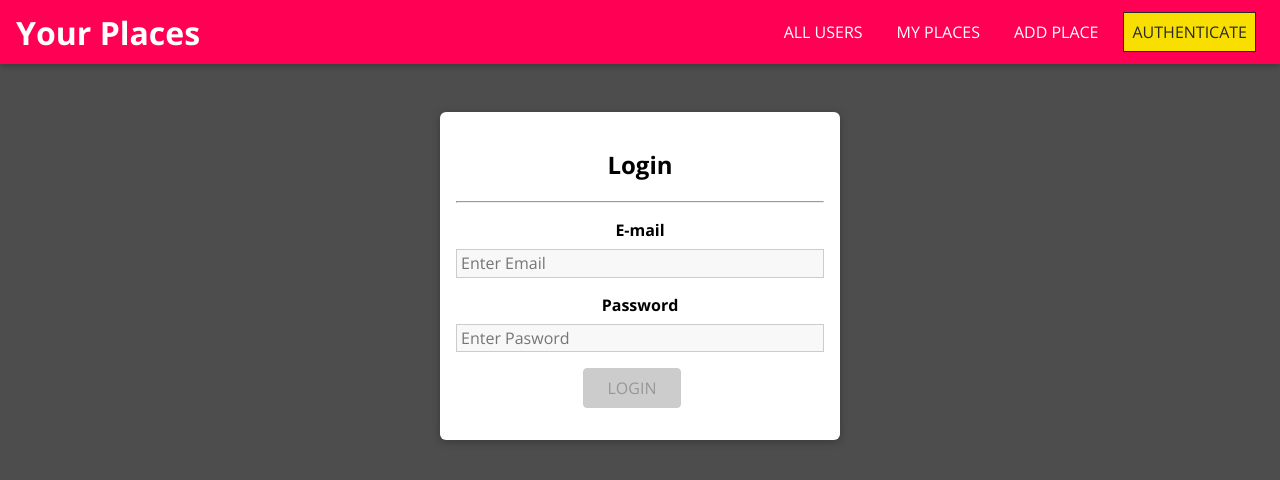
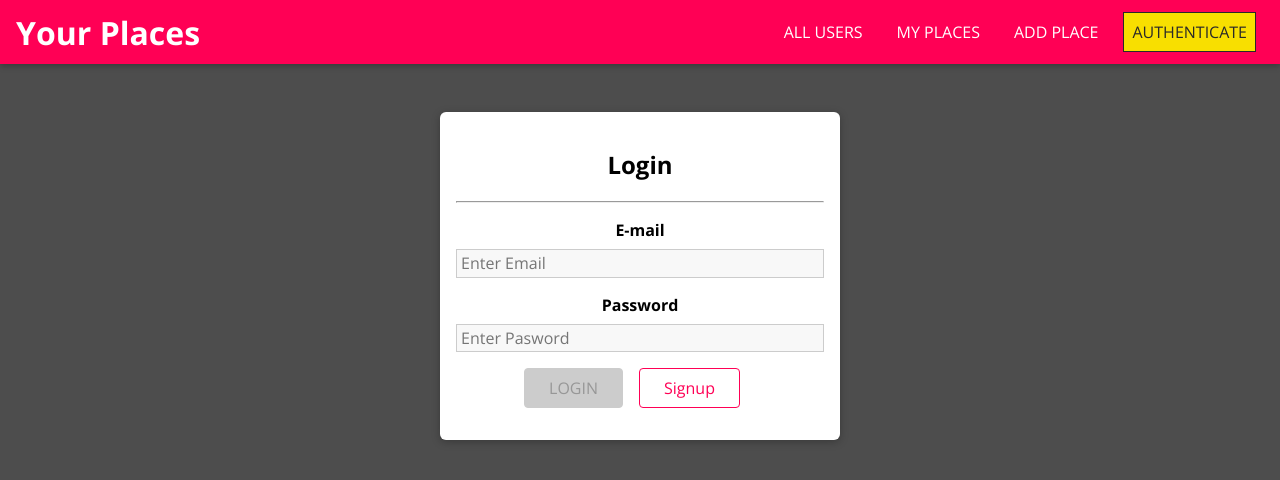
Before and after one commit to ashraful006/wanderlist, a React (Create React App) app in the folder wanderlist-frontend/: page /auth in a window 1280 px wide. Shown: the top 480 px of the page. Built offline with nearby package versions, Linux system fonts and the light colour scheme.

Commit message:
Add login and signup swith button in auth page

```diff
--- a/wanderlist-frontend/src/shared/hooks/form-hook.js
+++ b/wanderlist-frontend/src/shared/hooks/form-hook.js
@@ -5,6 +5,9 @@ const formReducer = (state, action) => {
     case "INPUT_CHANGE":
       let formIsValid = true;
       for (const inputId in state.inputs) {
+        if (!state.inputs[inputId]) {
+          continue;
+        }
         if (inputId === action.inputId) {
           formIsValid = formIsValid && action.isValid;
         } else {
--- a/wanderlist-frontend/src/user/pages/Auth.js
+++ b/wanderlist-frontend/src/user/pages/Auth.js
@@ -1,17 +1,18 @@
-import React from "react";
+import React, { useState } from "react";
 
 import Card from "../../shared/components/UIElements/Card";
 import { Input } from "../../shared/components/FormElements/Input";
 import {
   VALIDATOR_EMAIL,
   VALIDATOR_MINLENGTH,
+  VALIDATOR_REQUIRE,
 } from "../../shared/util/validators";
 import { useForm } from "../../shared/hooks/form-hook";
 import Button from "../../shared/components/FormElements/Button";
 import "./Auth.css";
 
 const Auth = () => {
-  const [formState, inputHandler] = useForm(
+  const [formState, inputHandler, setFormData] = useForm(
     {
       email: {
         value: "",
@@ -24,7 +25,33 @@ const Auth = () => {
     },
     false
   );
+  const [isLogin, setIsLogin] = useState(true);
 
+  const switchModHandler = (event) => {
+    event.preventDefault();
+
+    if (!isLogin) {
+      setFormData(
+        {
+          ...formState.inputs,
+          name: undefined,
+        },
+        formState.inputs.email.isValid && formState.inputs.password.isValid
+      );
+    } else {
+      setFormData(
+        {
+          ...formState.inputs,
+          name: {
+            value: "",
+            isValid: false,
+          },
+        },
+        false
+      );
+    }
+    setIsLogin((prevState) => !prevState);
+  };
   const submitHandler = (event) => {
     event.preventDefault();
     console.log(formState.inputs);
@@ -34,6 +61,19 @@ const Auth = () => {
       <h2>Login</h2>
       <hr />
       <form onSubmit={submitHandler}>
+        {!isLogin && (
+          <Input
+            element="input"
+            id="name"
+            type="text"
+            placeholder="Enter Name"
+            name="name"
+            label="Name"
+            validators={[VALIDATOR_REQUIRE()]}
+            errorText="Name is required"
+            onInput={inputHandler}
+          ></Input>
+        )}
         <Input
           element="input"
           id="email"
@@ -56,7 +96,10 @@ const Auth = () => {
           onInput={inputHandler}
         ></Input>
         <Button type="submit" disabled={!formState.isValid}>
-          LOGIN
+          {isLogin ? "LOGIN" : "Signup"}
+        </Button>
+        <Button inverse onClick={switchModHandler}>
+          {isLogin ? "Signup" : "Login"}
         </Button>
       </form>
     </Card>
```
